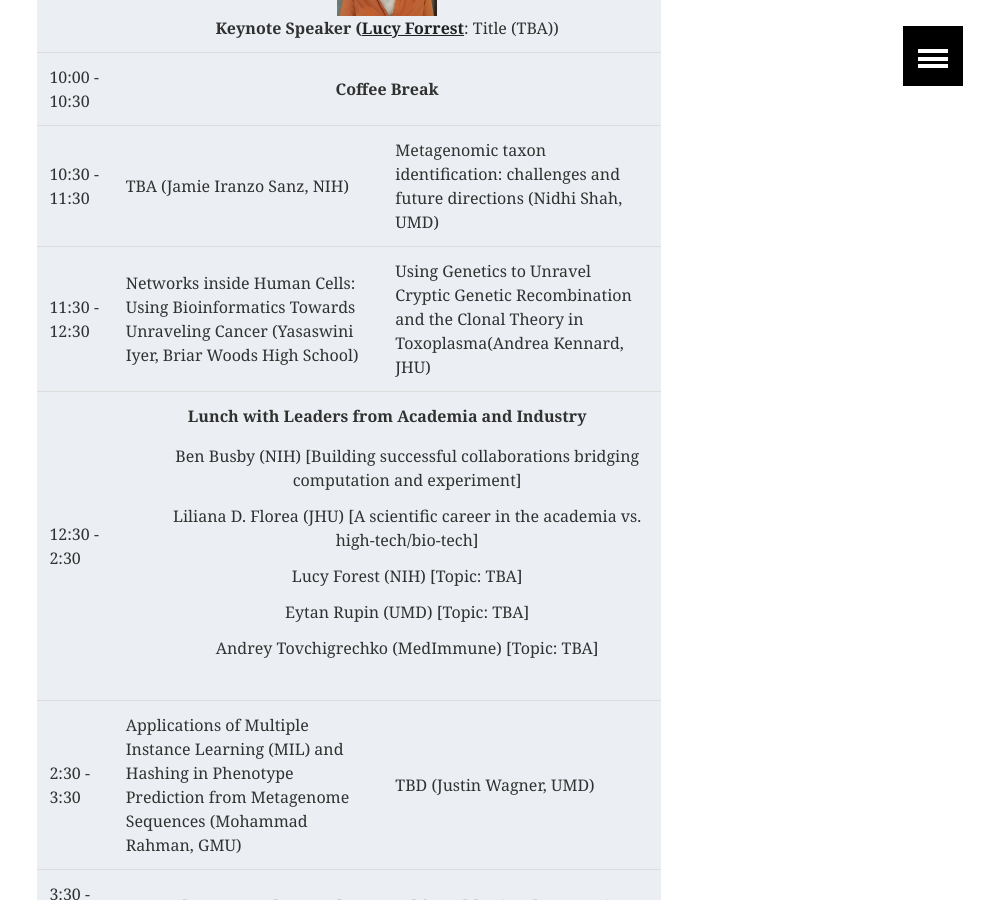
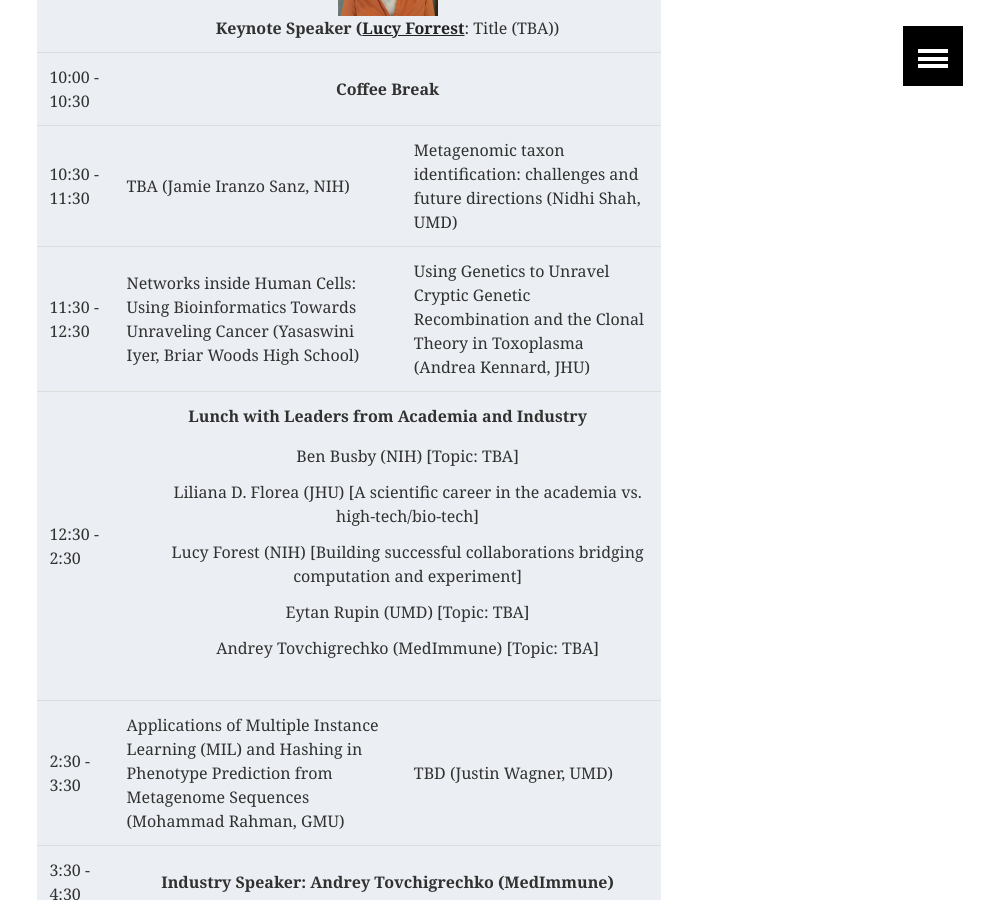
Before and after one commit to iscb-dc-rsg/iscb-dc-rsg.github.io, a Jekyll site: the page built from _pages/workshop2017.md, in a window 1280 px wide and 900 px high, scrolled down 1294 px. Shown: the whole window, without its empty margins (291-1280 px from the left). Built offline with Jekyll 4.4.1, drawn with Linux system fonts in a browser that asks for light colours; our own code applies the rules of GitHub Pages for plain Markdown files.

```diff
--- a/_pages/workshop2017.md
+++ b/_pages/workshop2017.md
@@ -66,16 +66,16 @@ PHY 1204 (Session B).
     <tr>
       <td>11:30 - 12:30</td>
       <td>Networks inside Human Cells: Using Bioinformatics Towards Unraveling Cancer (Yasaswini Iyer, Briar Woods High School)</td>
-      <td>Using Genetics to Unravel Cryptic Genetic Recombination and the Clonal Theory in Toxoplasma(Andrea Kennard, JHU)</td>
+      <td>Using Genetics to Unravel Cryptic Genetic Recombination and the Clonal Theory in Toxoplasma (Andrea Kennard, JHU)</td>
     </tr>
     <tr>
       <td>12:30 - 2:30</td>
       <td colspan="2" align="center">
         <strong>Lunch with Leaders from Academia and Industry</strong><br />
         <ul style='columns: 1; -webkit-columns: 1; -moz-columns: 1; list-style: none;'>
-            <li>Ben Busby (NIH) [Building successful collaborations bridging computation and experiment]</li>
+            <li>Ben Busby (NIH) [Topic: TBA]</li>
             <li>Liliana D. Florea (JHU) [A scientific career in the academia vs. high-tech/bio-tech]</li>
-            <li>Lucy Forest (NIH) [Topic: TBA]</li>
+            <li>Lucy Forest (NIH) [Building successful collaborations bridging computation and experiment]</li>
             <li>Eytan Rupin (UMD) [Topic: TBA]</li>
             <li>Andrey Tovchigrechko (MedImmune) [Topic: TBA]</li>
         </ul>
```
